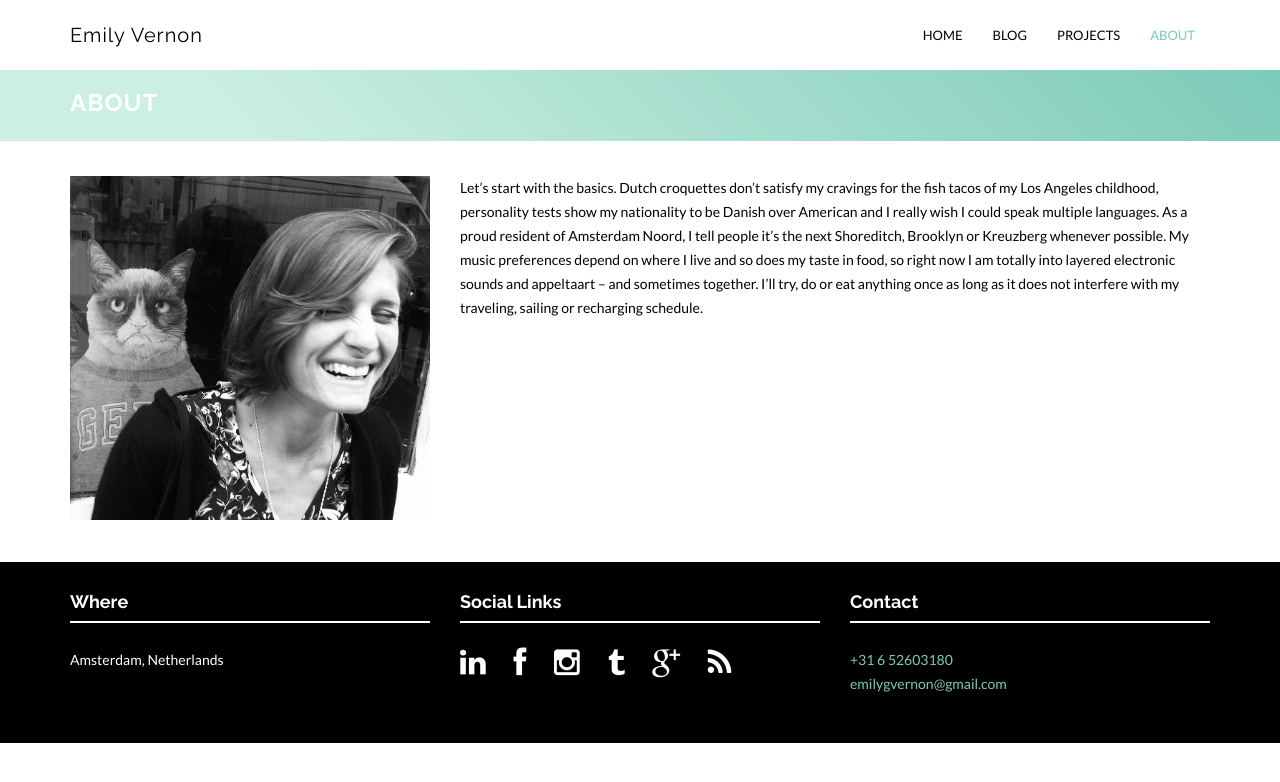
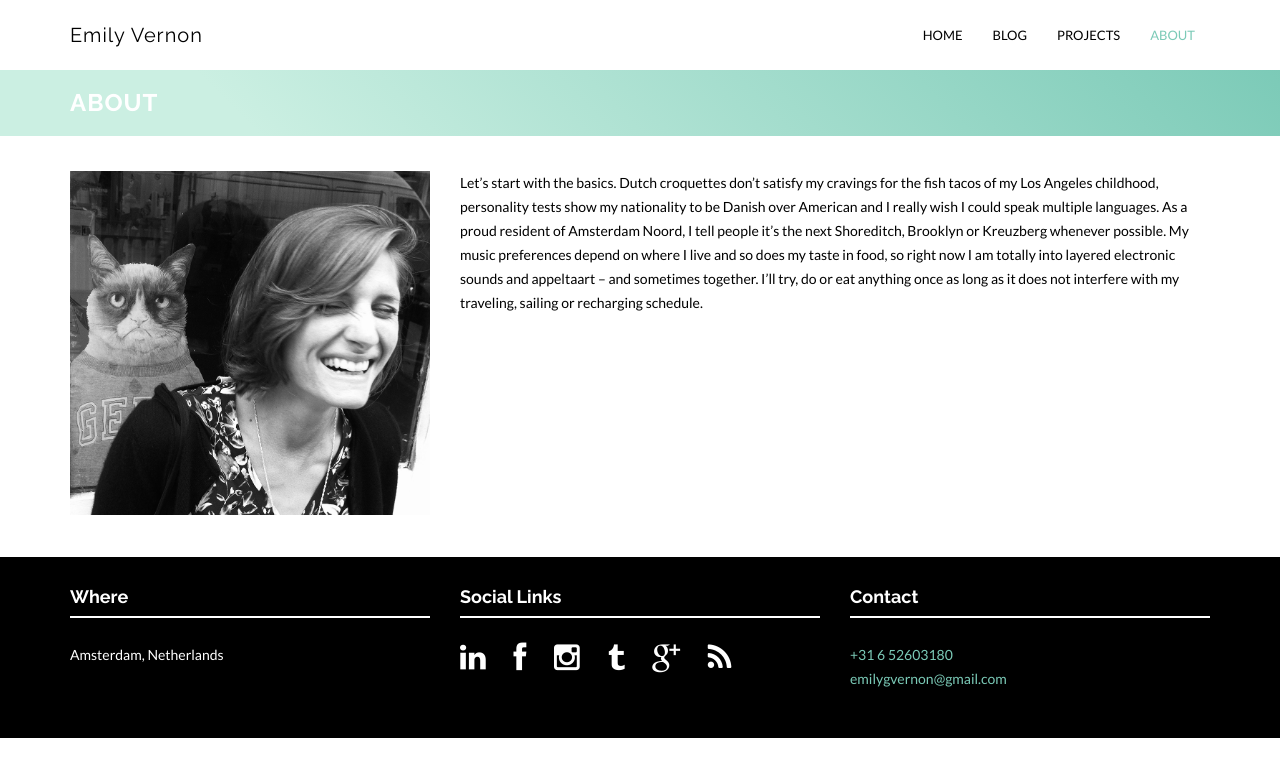
Before and after one commit to emilygv/emilyvernon.com, a Jekyll site: the page built from about.html, in a window 1280 px wide. Shown: the top 782 px of the page. Built offline with Jekyll 4.4.1, drawn with Linux system fonts in a browser that asks for light colours; nearby versions of some CDN libraries.

Commit message:
Update style.css

```diff
--- a/_includes/css/style.css
+++ b/_includes/css/style.css
@@ -437,7 +437,7 @@ a:focus {
 	margin-top: 45px;
 	margin-bottom: 10px;
 	padding-top: 25px;
-	padding-bottom: 15px;
+	padding-bottom: 10px;
 	background: #cbefe2; /* Old browsers */
 	background: -moz-linear-gradient(45deg,  #cbefe2 19%, #7bcab7 99%); /* FF3.6+ */
 	background: -webkit-gradient(linear, left bottom, right top, color-stop(19%,#cbefe2), color-stop(99%,#7bcab7)); /* Chrome,Safari4+ */
```
